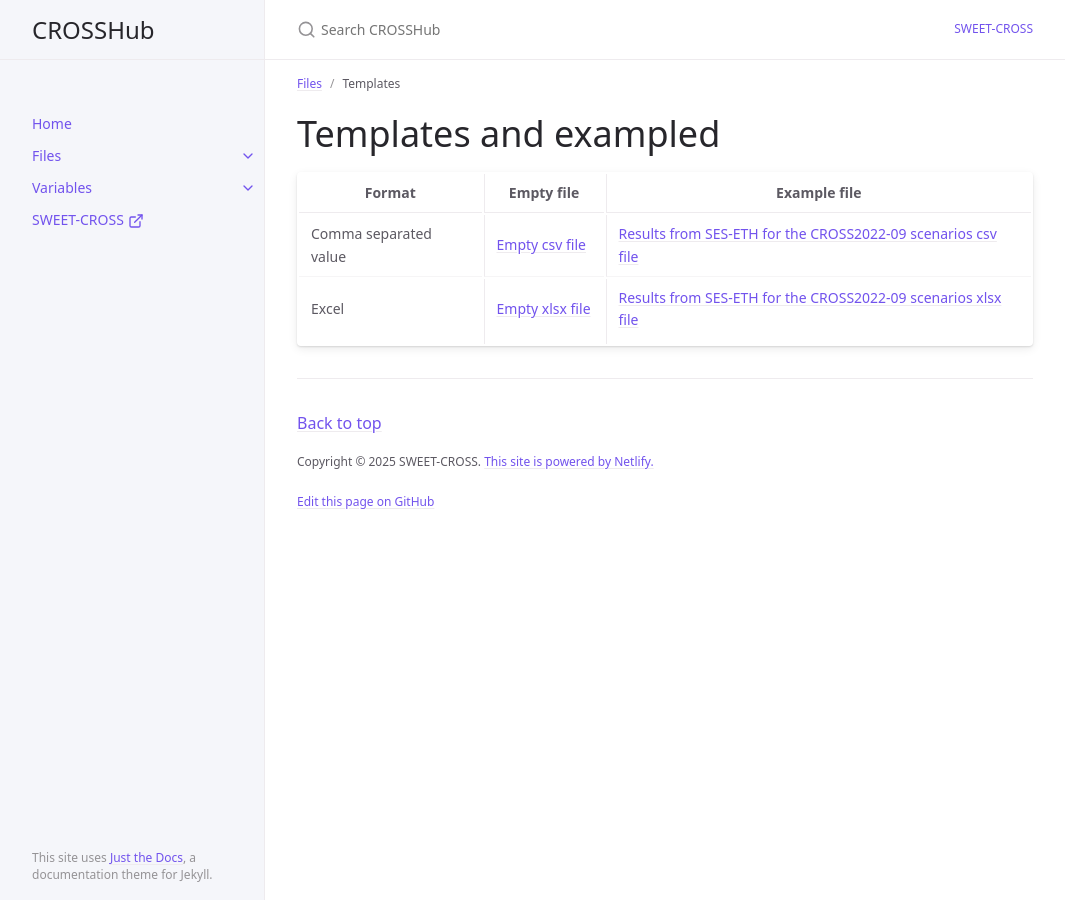
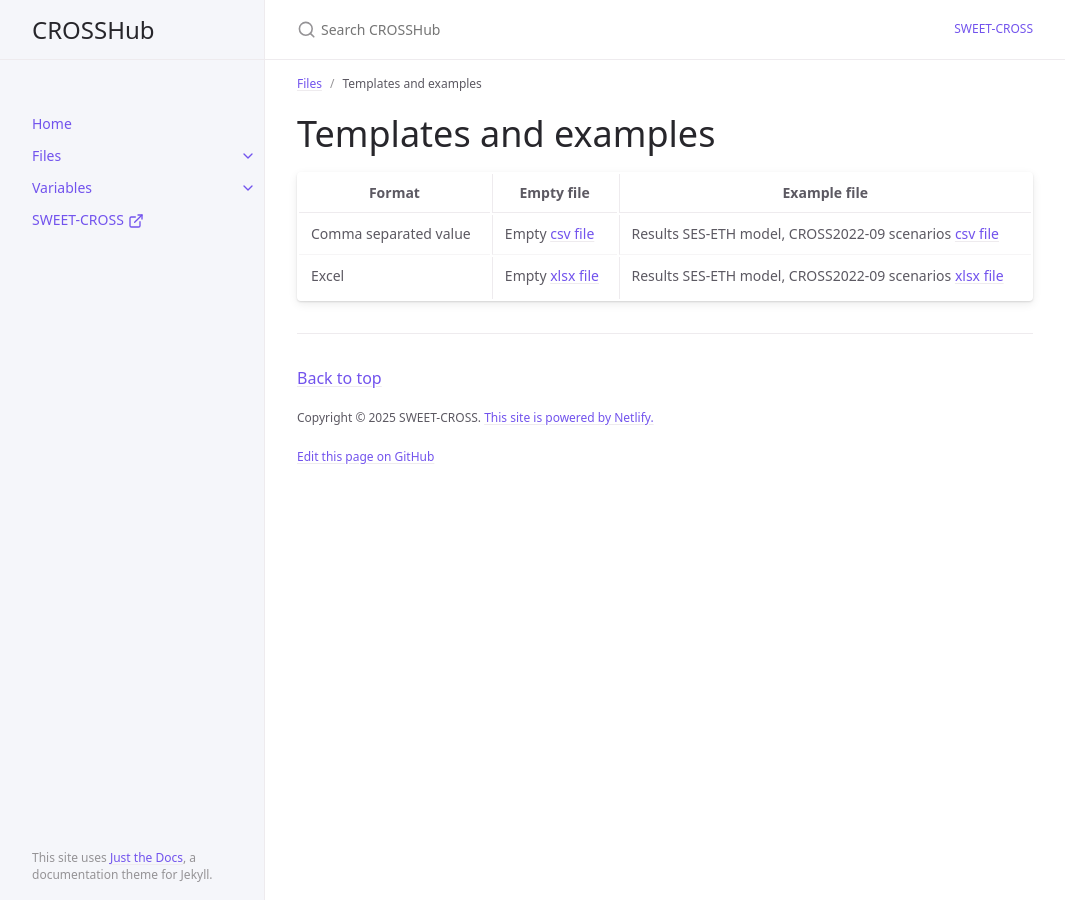
Before and after one commit to sweet-cross/data-model, a Jekyll site: the page built from docs/files/templates.md, in a window 1280 px wide. Shown: the whole page, without its empty margins (107-1172 px from the left). Built offline with Jekyll 4.4.1, drawn with Linux system fonts in a browser that asks for light colours; cached includes are drawn as plain includes.

Commit message:
link to examples

```diff
--- a/docs/files/templates.md
+++ b/docs/files/templates.md
@@ -1,14 +1,14 @@
 ---
-title: Templates
+title: Templates and examples
 parent: Files
 layout: default
 nav_order: 1
 ---
 
 
-# Templates and exampled
+# Templates and examples
 
 | Format | Empty file  | Example file |
 | ---- | ------------ | ------------------------ |
-| Comma separated value     | [Empty csv file](/instructions-data/files/resultsCross_stacked.csv) | [Results from SES-ETH for the CROSS2022-09 scenarios  csv file](/instructions-data/files/resultsCross_SES_stacked.csv)|
-| Excel    | [Empty xlsx file](/instructions-data/files/resultsCross_excel.xlsx) | [Results from SES-ETH for the CROSS2022-09 scenarios  xlsx file](/instructions-data/files/resultsCross_SES.xlsx)|
+| Comma separated value     | Empty [csv file](/instructions-data/files/resultsCross_stacked.csv) | Results SES-ETH model, CROSS2022-09 scenarios [csv file](/instructions-data/files/resultsCross_SES_stacked.csv)|
+| Excel    | Empty [xlsx file](/instructions-data/files/resultsCross_excel.xlsx) | Results SES-ETH model, CROSS2022-09 scenarios [xlsx file](/instructions-data/files/resultsCross_SES.xlsx)|
```
Also changed, not shown: docs/files/index.md (+4 -0 lines).
